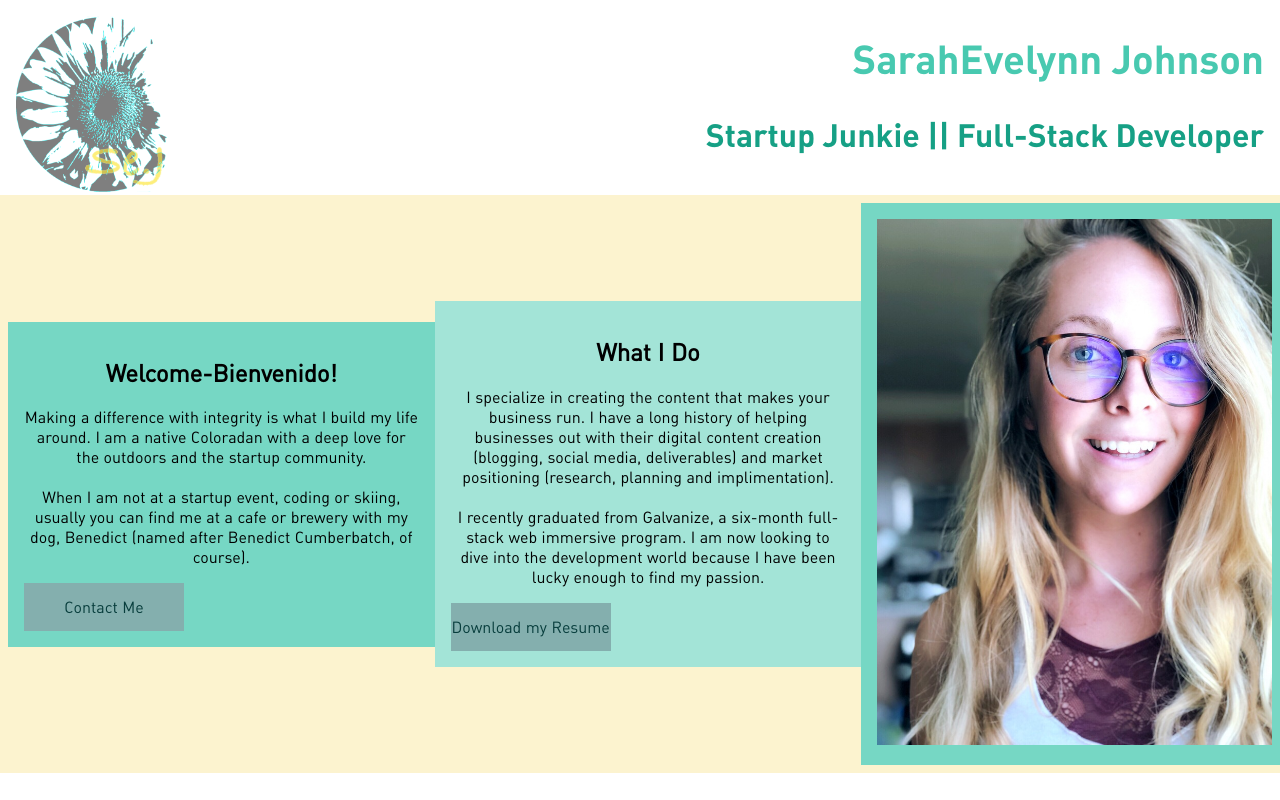
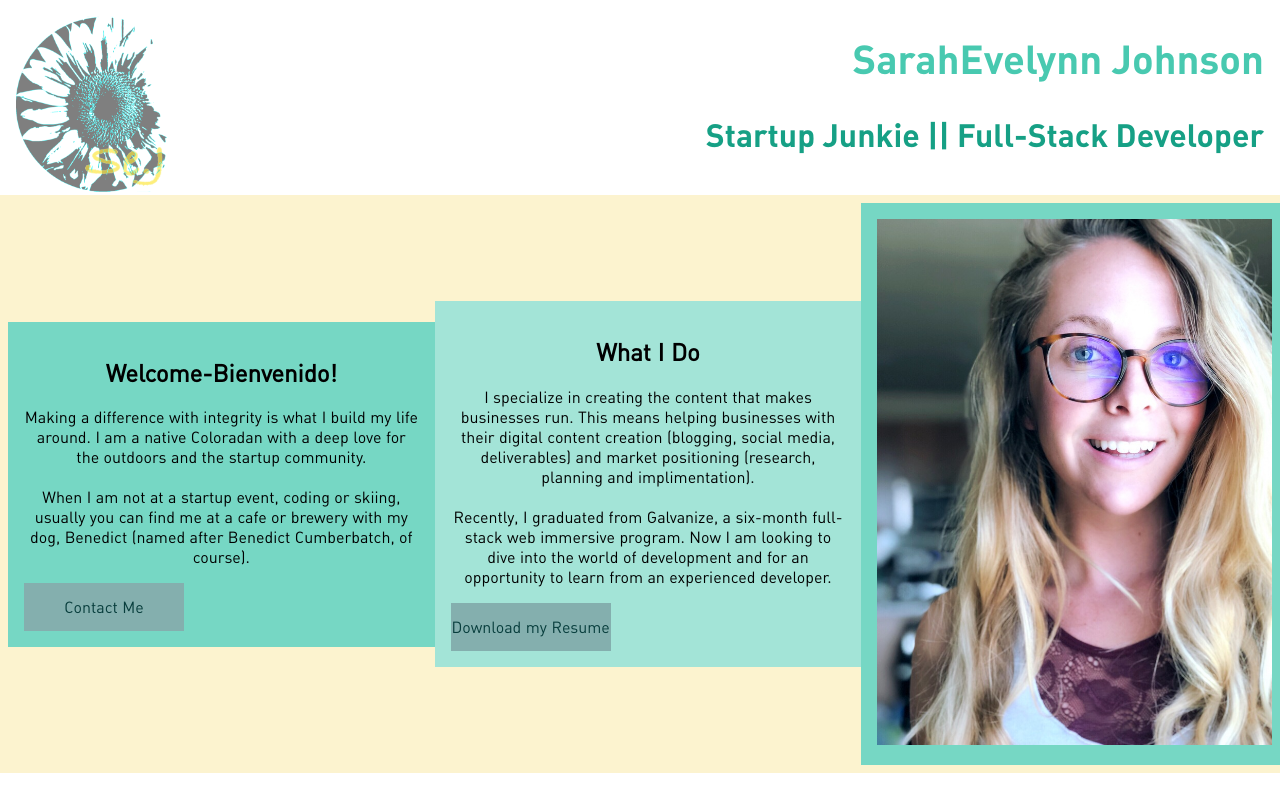
Before and after one commit to sarahevelynn/personal-site, a React (Create React App) app: page / in a window 1280 px wide. Shown: the top 800 px of the page. Built offline with nearby package versions, Linux system fonts and the light colour scheme.

Commit message:
updated work and experience

```diff
--- a/src/Welcome/SiteButtons.js
+++ b/src/Welcome/SiteButtons.js
@@ -22,10 +22,10 @@ export class SiteButtons extends React.Component {
         <div id="squareTwo">
           <h2 id="homeButton"> What I Do </h2>
           <p>
-            I specialize in creating the content that makes your business run. I have a long history of helping businesses out with their digital content creation (blogging, social media, deliverables) and market positioning (research, planning and implimentation).
+            I specialize in creating the content that makes businesses run. This means helping businesses with their digital content creation (blogging, social media, deliverables) and market positioning (research, planning and implimentation).
             <br />
             <br />
-            I recently graduated from Galvanize, a six-month full-stack web immersive program. I am now looking to dive into the development world because I have been lucky enough to find my passion.
+            Recently, I graduated from Galvanize, a six-month full-stack web immersive program. Now I am looking to dive into the world of development and for an opportunity to learn from an experienced developer.
           </p>
           <div id="resume">
             <a id="navagateButton" href={SarahEvelynnJohnsonResume} download="SarahEvelynnJohnsonResume">
```
